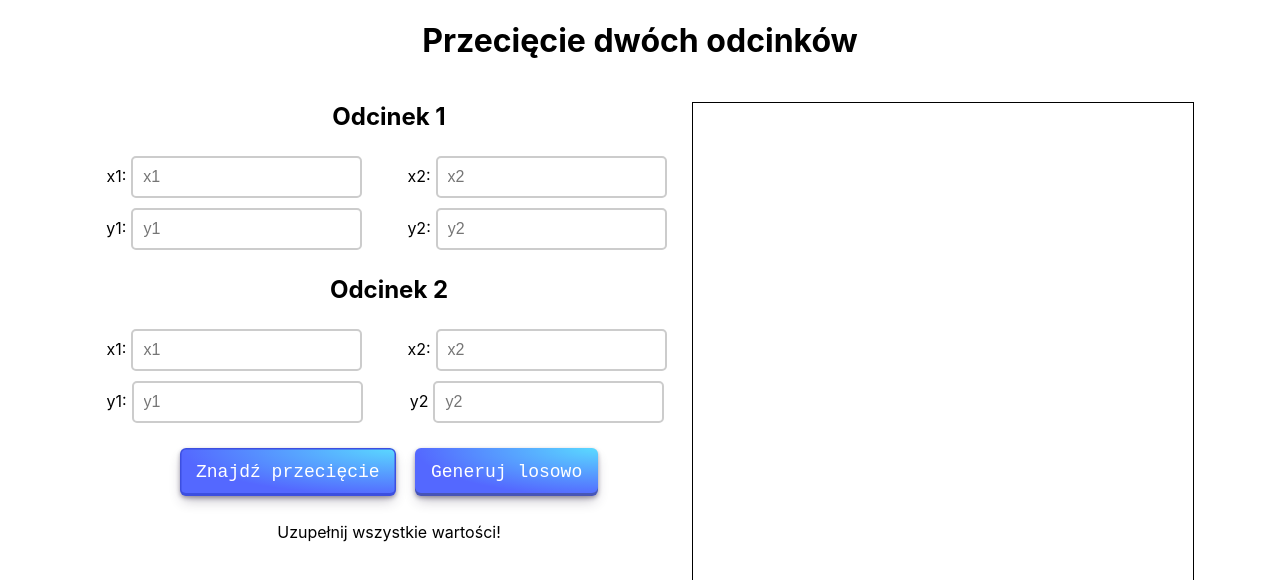
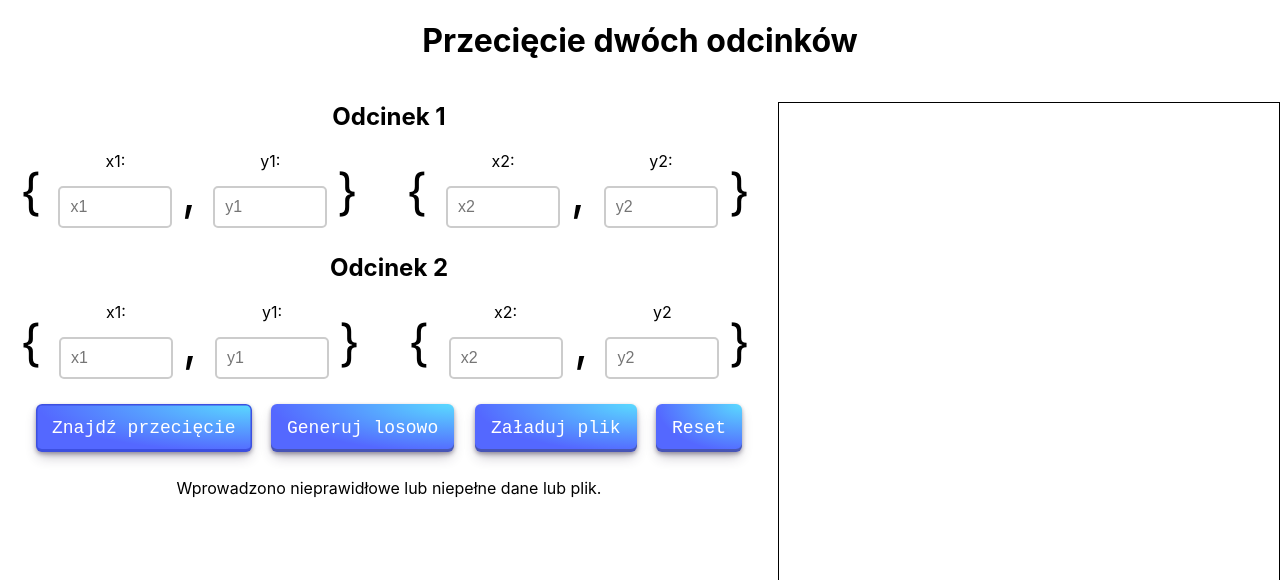
Before and after one commit to pabasroka/intersection, a React (Create React App) app: page / in a window 1280 px wide. Both pictures are taken after a click on the button "Znajdź przecięcie". Shown: the top 580 px of the page. Built offline with nearby package versions, Linux system fonts and the light colour scheme.

Commit message:
Add file upload
-Added file button, tested for, same file can be uploaded, invalid files throws warnings.
-Added reset button so it's easier to clear all inputs
-minor bugs fixed
-UI changes

```diff
--- a/src/App.css
+++ b/src/App.css
@@ -27,10 +27,17 @@
 
 .InputGroup {
   display: flex;
-  flex-direction: column;
+  flex-direction: row;
   align-items: center;
   margin-left: 20px;
   margin-right: 20px;
+}
+
+.Brackets {
+  display: flexbox;
+  flex-direction: column;
+  padding-right: 8px;
+  font-size: 50px;
 }
 
 .PointsGroup
@@ -40,6 +47,13 @@
   justify-content: center;
 }
 
+.InputRed{
+  margin-top: 15px;
+}
+
+.InputBlue{
+  margin-top: 15px;
+}
 input {
   padding: 10px;
   margin: 5px;
@@ -48,6 +62,7 @@ input {
   font-size: 16px;
   outline: none;
   transition: border-color 0.3s;
+  width: 90px;
 }
 
 input:hover {
--- a/src/App.js
+++ b/src/App.js
@@ -2,12 +2,19 @@ import React, { useState, useEffect, useRef } from "react";
 import "./App.css";
 
 function App() {
+  // State to manage the coordinates of the first and second segments
   const [segment1, setSegment1] = useState({ x1: "", y1: "", x2: "", y2: "" });
   const [segment2, setSegment2] = useState({ x1: "", y1: "", x2: "", y2: "" });
+  // State to show a warning if inputs are invalid
   const [warning, setWarning] = useState(false);
+  // State to store the result of the intersection calculation
   const [result, setResult] = useState(null);
+  // Reference to the canvas element
   const canvasRef = useRef(null);
+  // Ref for file input element
+  const fileInputRef = useRef(null);
 
+  // Handles the change in input fields for segment coordinates
   const handleInputChange = (event, segment, key) => {
     const value = event.target.value;
     if (segment === 1) {
@@ -17,7 +24,9 @@ function App() {
     }
   };
 
+  // Function to find the intersection between two segments
   const findIntersection = () => {
+    // Check if any input value is missing
     if (
       Object.values(segment1).some((value) => value === "") ||
       Object.values(segment2).some((value) => value === "")
@@ -26,6 +35,7 @@ function App() {
       return;
     }
     setWarning(false);
+    // Parse the input values to float
     const x1 = parseFloat(segment1.x1);
     const y1 = parseFloat(segment1.y1);
     const x2 = parseFloat(segment1.x2);
@@ -35,13 +45,16 @@ function App() {
     const x4 = parseFloat(segment2.x2);
     const y4 = parseFloat(segment2.y2);
 
+    // Calculate the denominator of the intersection formula
     const denominator = (x1 - x2) * (y3 - y4) - (y1 - y2) * (x3 - x4);
 
+    // Check if segments are parallel
     if (denominator === 0) {
       if (
         (x3 - x1) * (y2 - y1) === (y3 - y1) * (x2 - x1) &&
         (x4 - x1) * (y2 - y1) === (y4 - y1) * (x2 - x1)
       ) {
+        // Calculate the overlapping segment if they are collinear
         const overlapStartX = Math.max(Math.min(x1, x2), Math.min(x3, x4));
         const overlapEndX = Math.min(Math.max(x1, x2), Math.max(x3, x4));
         const overlapStartY = Math.max(Math.min(y1, y2), Math.min(y3, y4));
@@ -53,8 +66,15 @@ function App() {
           endX: overlapEndX.toFixed(2),
           endY: overlapEndY.toFixed(2),
         };
-
-        if (overlapStartX < overlapEndX || overlapStartY < overlapEndY) {
+        // Check if the segments overlap at a single point or along a segment
+        if (overlapStartX === overlapEndX && overlapStartY === overlapEndY) {
+          setResult(
+            `Odcinki przecinają się w punkcie (${overlapCoords.startX}, ${overlapCoords.startY})`
+          );
+          drawSegments(undefined, undefined, overlapCoords);
+          return;
+        }
+        else if (overlapStartX < overlapEndX || overlapStartY < overlapEndY) {
           setResult(
             `Odcinki nakładają się od punktu (${overlapCoords.startX}, ${overlapCoords.startY}) do punktu (${overlapCoords.endX}, ${overlapCoords.endY})`
           );
@@ -70,9 +90,11 @@ function App() {
       return;
     }
 
+    // Calculate the intersection point using the parametric form of the line equations
     const t = ((x1 - x3) * (y3 - y4) - (y1 - y3) * (x3 - x4)) / denominator;
     const u = -((x1 - x2) * (y1 - y3) - (y1 - y2) * (x1 - x3)) / denominator;
 
+    // Check if the intersection point lies within both segments
     if (t >= 0 && t <= 1 && u >= 0 && u <= 1) {
       const intersectionX = x1 + t * (x2 - x1);
       const intersectionY = y1 + t * (y2 - y1);
@@ -88,12 +110,15 @@ function App() {
     }
   };
 
+  // Function to draw grid lines on the canvas
   const drawGridLines = (
     startHorizontal,
     endHorizontal,
     startVertical,
     endVertical
   ) => {
+
+    // Helper function to get the scaling factor for grid lines
     const getManipulator = (start, end) => {
       const range = Math.round(Math.abs(start - end + 1));
       const count = range.toString().length;
@@ -122,6 +147,7 @@ function App() {
 
     ctx.strokeStyle = lineColor;
     ctx.lineWidth = lineWidth;
+    // Draw horizontal grid lines
     for (let i = endHorizontal; i >= startHorizontal; i -= manipulatorX) {
       const y = padding + (endHorizontal - i) * horizontalSpacing;
       ctx.beginPath();
@@ -133,6 +159,7 @@ function App() {
       ctx.fillText(i, padding + manipulatorX / 10, y + 5);
     }
 
+    // Draw vertical grid lines
     for (let i = startVertical; i <= endVertical; i += manipulatorY) {
       const x = padding + (i - startVertical) * verticalSpacing;
       ctx.beginPath();
@@ -145,12 +172,15 @@ function App() {
     }
   };
 
+  // Draws segments (lines) on the canvas for both segment1 and segment2,
+  // along with optional visual elements like intersection points or overlapping segments.
   const drawSegments = (intersectionX, intersectionY, overlapCoords) => {
     const canvas = canvasRef.current;
     const ctx = canvas.getContext("2d");
     const centerMargin = Number(canvas.width) / 2;
     ctx.clearRect(0, 0, canvas.width, canvas.height);
 
+    // Array to store all points for scaling calculations
     const points = [
       { x: Number(segment1.x1), y: Number(segment1.y1) },
       { x: Number(segment1.x2), y: Number(segment1.y2) },
@@ -162,6 +192,7 @@ function App() {
       points.push({ x: Number(intersectionX), y: Number(intersectionY) });
     }
 
+    // Find the minimum and maximum coordinates for scaling
     const minX = Math.min(...points.map((p) => p.x));
     const maxX = Math.max(...points.map((p) => p.x));
     const minY = Math.min(...points.map((p) => p.y));
@@ -173,6 +204,9 @@ function App() {
     const scaleX = (canvasWidth - padding) / (maxX - minX);
     const scaleY = (canvasHeight - padding) / (maxY - minY);
 
+    // Transforms the original x and y coordinates to the canvas coordinates
+    // considering scaling and padding. If all x or y values are the same,
+    // centers the coordinates on the canvas.
     const transform = (x, y) => {
       let newX, newY;
       if (minX === maxX) {
@@ -188,6 +222,7 @@ function App() {
       return { x: newX, y: newY };
     };
 
+    // Draw grid lines before drawing segments
     drawGridLines(minY, maxY, minX, maxX);
 
     ctx.beginPath();
@@ -208,6 +243,7 @@ function App() {
     ctx.lineWidth = 2;
     ctx.stroke();
 
+    // Draw intersection point if defined
     if (intersectionX !== undefined && intersectionY !== undefined) {
       const intersection = transform(
         Number(intersectionX),
@@ -219,6 +255,7 @@ function App() {
       ctx.fill();
     }
 
+    // Draw overlapping segment if overlapCoords are defined
     if (overlapCoords !== undefined) {
       ctx.beginPath();
       start = transform(
@@ -234,6 +271,7 @@ function App() {
     }
   };
 
+  // Generates random coordinates for segment1 and segment2
   const generateCrossingPoints = () => {
     const seg1 = {
       x1: Math.floor(Math.random() * 100),
@@ -248,10 +286,83 @@ function App() {
       y2: Math.floor(Math.random() * 100),
     };
 
+    setWarning(false);
+
+    // Update segment1 and segment2 with new random values
     setSegment1(seg1);
     setSegment2(seg2);
   };
 
+  // Handles file upload: validates content and parse into segments
+  const handleFileUpload = (event) => {
+    const file = event.target.files[0];
+    if (file) {
+      const reader = new FileReader();
+      reader.onload = (e) => {
+        const contents = e.target.result;
+
+        if (!isValidFileContents(contents)) {
+          setWarning(true);
+          setSegment1({ x1: "", y1: "", x2: "", y2: "" });
+          setSegment2({ x1: "", y1: "", x2: "", y2: "" });
+          return;
+        }
+
+        const lines = contents.split("\n");
+        if (lines.length >= 2) {
+          const seg1Values = lines[0].split(",").map(val => val.trim());
+          const seg2Values = lines[1].split(",").map(val => val.trim());
+          if (seg1Values.length === 4 && seg2Values.length === 4) {
+            const seg1 = {
+              x1: seg1Values[0],
+              y1: seg1Values[1],
+              x2: seg1Values[2],
+              y2: seg1Values[3],
+            };
+            const seg2 = {
+              x1: seg2Values[0],
+              y1: seg2Values[1],
+              x2: seg2Values[2],
+              y2: seg2Values[3],
+            };
+            setSegment1(seg1);
+            setSegment2(seg2);
+            setWarning(false);
+          } else {
+            setWarning(true);
+          }
+        } else {
+          setWarning(true);
+        }
+      };
+      reader.readAsText(file);
+    }
+  };
+
+  // Function to handle click on upload button
+  const handleUploadButtonClick = () => {
+    document.getElementById("fileInput").click(); // Trigger file input click
+  };
+
+  // Function to handle click on "Reset" button
+  const handleFileClear = () => {
+    setSegment1({ x1: "", y1: "", x2: "", y2: "" }); // Clear segments
+    setSegment2({ x1: "", y1: "", x2: "", y2: "" });
+    setWarning(false); // Clear warning
+
+    if (fileInputRef.current) {
+      fileInputRef.current.value = null;
+    }
+  };
+
+  // Validate for valid characters: numbers, floats, dots, commas, and minuses
+  const isValidFileContents = (contents) => {
+    const regex = /^\d+(,\s*\d+)*(\s*\r?\n\s*\d+(,\s*\d+)*)*$/;
+    return regex.test(contents.trim());
+  };
+
+
+// Redraws the segments and grid lines whenever input values change
   useEffect(() => {
     drawSegments();
   }, [segment1, segment2]);
@@ -264,6 +375,7 @@ function App() {
           <h2>Odcinek 1</h2>
           <div className="PointsGroup">
             <div className="InputGroup">
+            <div className="Brackets">{"{ "}  </div>
               <label>
                 x1:
                 <input
@@ -274,6 +386,7 @@ function App() {
                   onChange={(e) => handleInputChange(e, 1, "x1")}
                 />
               </label>
+              <div className="Brackets">, </div>
               <label>
                 y1:
                 <input
@@ -284,8 +397,10 @@ function App() {
                   onChange={(e) => handleInputChange(e, 1, "y1")}
                 />
               </label>
+              <div className="Brackets">{"}"}  </div>
             </div>
             <div className="InputGroup">
+            <div className="Brackets">{"{ "}  </div>
               <label>
                 x2:
                 <input
@@ -296,6 +411,7 @@ function App() {
                   onChange={(e) => handleInputChange(e, 1, "x2")}
                 />
               </label>
+              <div className="Brackets">, </div>
               <label>
                 y2:
                 <input
@@ -306,12 +422,14 @@ function App() {
                   onChange={(e) => handleInputChange(e, 1, "y2")}
                 />
               </label>
+              <div className="Brackets">{"}"}  </div>
             </div>
           </div>
           <div>
             <h2>Odcinek 2</h2>
             <div className="PointsGroup">
               <div className="InputGroup">
+                <div className="Brackets">{"{ "}  </div>
                 <label>
                   x1:
                   <input
@@ -322,6 +440,7 @@ function App() {
                     onChange={(e) => handleInputChange(e, 2, "x1")}
                   />
                 </label>
+                <div className="Brackets">, </div>
                 <label>
                   y1:
                   <input
@@ -332,8 +451,10 @@ function App() {
                     onChange={(e) => handleInputChange(e, 2, "y1")}
                   />
                 </label>
+                <div className="Brackets">{"}"}  </div>
               </div>
               <div className="InputGroup">
+              <div className="Brackets">{"{ "}  </div>
                 <label>
                   x2:
                   <input
@@ -344,6 +465,7 @@ function App() {
                     onChange={(e) => handleInputChange(e, 2, "x2")}
                   />
                 </label>
+                <div className="Brackets">, </div>
                 <label>
                   y2
                   <input
@@ -354,13 +476,27 @@ function App() {
                     onChange={(e) => handleInputChange(e, 2, "y2")}
                   />
                 </label>
+                <div className="Brackets">{"}"}  </div>
               </div>
             </div>
           </div>
           <div className="ButtonSection">
             <button onClick={findIntersection}>Znajdź przecięcie</button>
             <button onClick={generateCrossingPoints}>Generuj losowo</button>
-            {warning && <p>Uzupełnij wszystkie wartości!</p>}
+            <button className="UploadButton" onClick={handleUploadButtonClick}>
+              Załaduj plik
+            </button>
+            <button onClick={handleFileClear}>Reset</button>
+            <input
+              type="file"
+              id="fileInput"
+              ref={fileInputRef}
+              onChange={handleFileUpload}
+              style={{ display: "none" }}
+            />
+            {warning && (
+              <p>Wprowadzono nieprawidłowe lub niepełne dane lub plik.</p>
+            )}
           </div>
         </div>
         <div className="CanvasSection">
```
